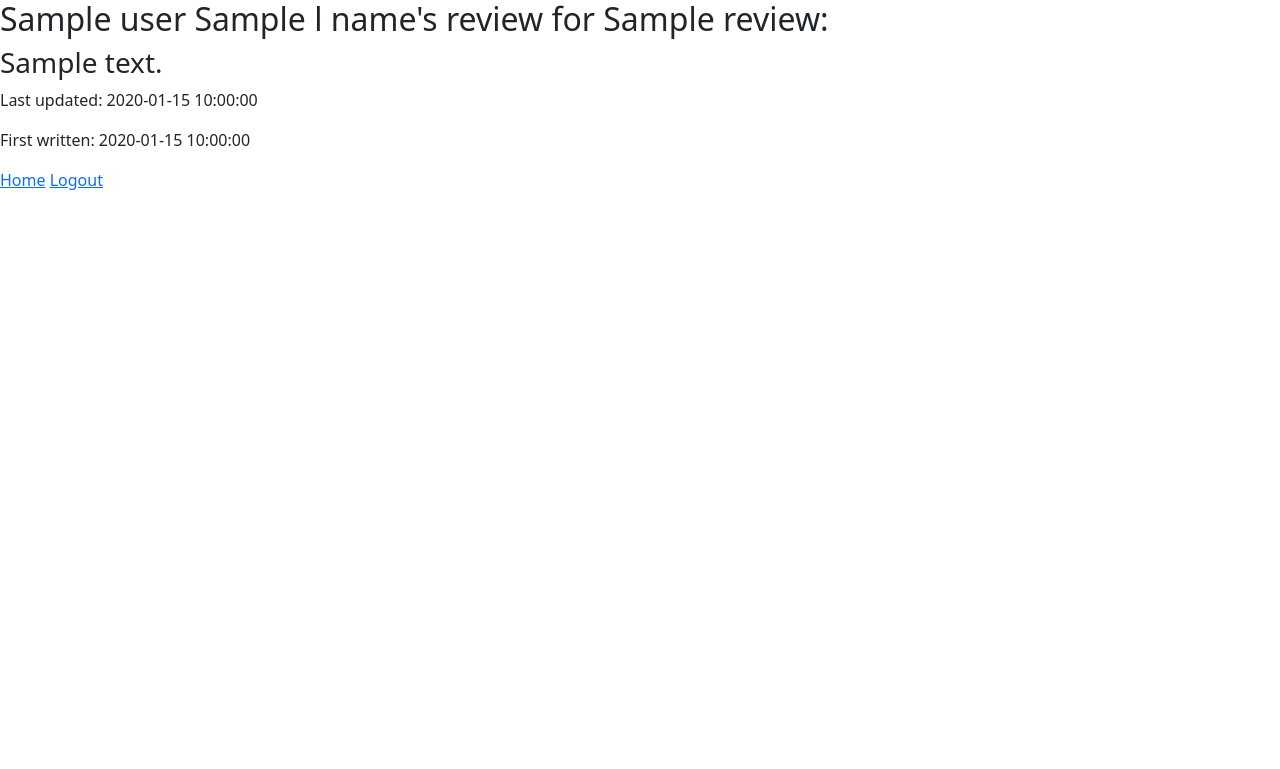
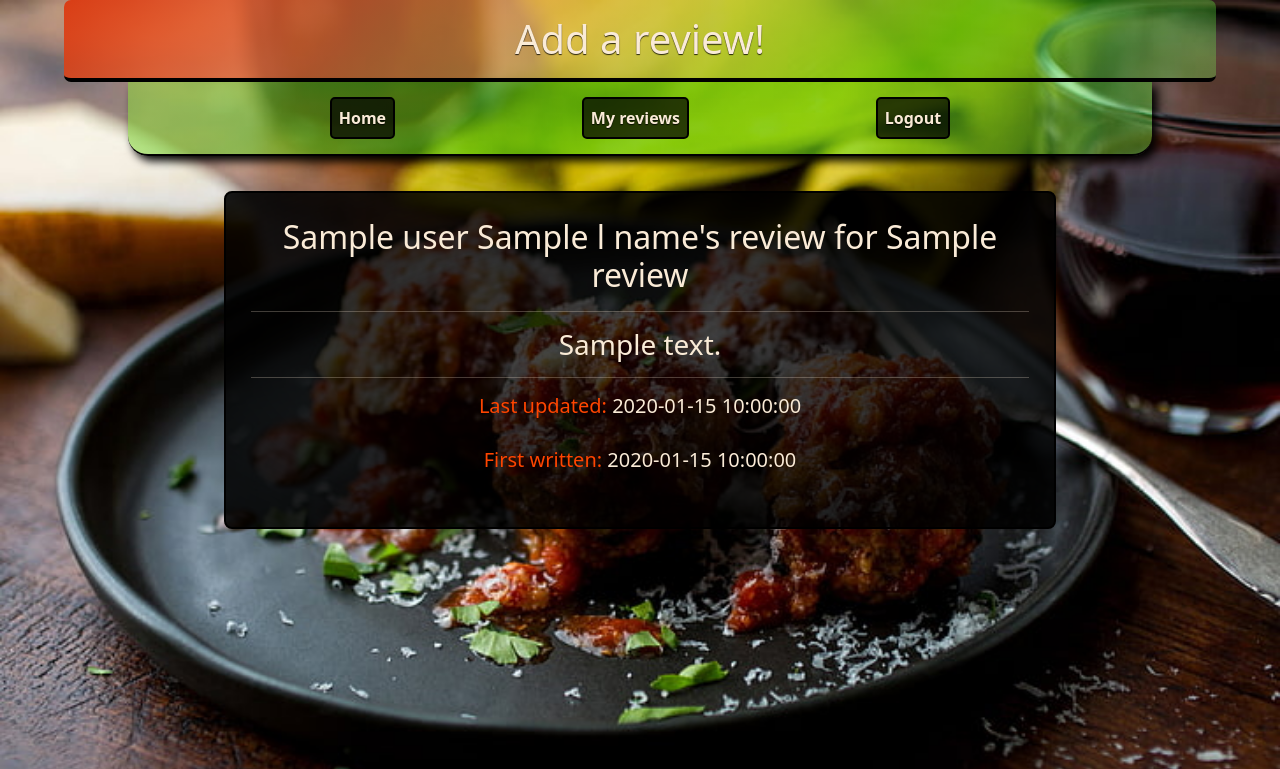
Before and after one commit to DouglasH9/possible_meatball_meter, a Flask app: template flask_app/templates/show_review.html in a window 1280 px wide. Shown: the top 769 px of the page. Run offline with Flask 2, Linux system fonts and the light colour scheme; the template is opened without the code that fills it: most values are stand-ins (such as "Sample title", 1, 10 or a date in 2020).

Commit message:
show review page almost done

```diff
--- /dev/null
+++ b/flask_app/static/css/show_review.css
@@ -0,0 +1,24 @@
+#review_container{
+    margin: 35px auto 0;
+    padding: 25px;
+    width: 65%;
+    border: 2px solid black;
+    border-radius: 8px;
+    background-image: radial-gradient(rgb(0, 0, 0, 0.7), rgb(0,0,0,0.9));
+    color: antiquewhite;
+}
+
+.space{
+    margin-bottom: 30px;
+}
+
+.red {
+    color: orangered;
+}
+
+#btns{
+    width: 50%;
+    display: flex;
+    justify-content: center;
+    align-items: center;
+}
--- a/flask_app/templates/show_review.html
+++ b/flask_app/templates/show_review.html
@@ -5,30 +5,42 @@
     <meta http-equiv="X-UA-Compatible" content="IE=edge">
     <meta name="viewport" content="width=device-width, initial-scale=1.0">
     <link href="https://cdn.jsdelivr.net/npm/bootstrap@5.1.1/dist/css/bootstrap.min.css" rel="stylesheet" integrity="sha384-F3w7mX95PdgyTmZZMECAngseQB83DfGTowi0iMjiWaeVhAn4FJkqJByhZMI3AhiU" crossorigin="anonymous">
+    <link rel="stylesheet" href="{{ url_for('static', filename='css/add_review.css') }}">
+    <link rel="stylesheet" href="{{ url_for('static', filename='css/show_review.css') }}">
     <title>Review</title>
 </head>
 <body>
-    <h2>{{review.user.fName}} {{review.user.lName.0}}'s review for {{review.restaurant_name}}:</h2>
-    <h3>{{review.review}}</h3>
+    <h1 id="banner">Add a review!</h1>
+    <div id="nav_bar">
+        <a id="nav_btn" href="/dashboard">Home</a>
+        <a id="nav_btn" href="/my_reviews">My reviews</a>
+        <a id="nav_btn" href="/logout">Logout</a>
+    </div>
+    <div id="review_container">
+        <h2 class="block">{{review.user.fName}} {{review.user.lName.0}}'s review for {{review.restaurant_name}}</h2>
+        <hr>
+        <h3 class="block">{{review.review}}</h3>
+        <hr>
         {% if review.is_blasted == 1 %}
-        <p>Blasted with protein?: You better believe it, bröther!</p>
+            <h4 class="block space"><span class="red">Blasted with protein?: </span>You better believe it, bröther!</h4>
         {% elif review.is_blasted == 0 %}
-        <p>Blasted with protein?: Nope! Definitely not!</p>
+            <h4 class="block space"><span class="red">Blasted with protein?: </span>Nope! Definitely not!</h4>
         {% endif %}
         {% if review.is_affordable == 1 %}
-        <p>Affordable?: Abso - lutely!</p>
+            <h4 class="block space"><span class="red">Affordable?: </span>Abso - lutely!</h4>
         {% elif review.is_affordable == 0 %}
-        <p>Affordable?: Better bring some extra cash!</p>
+            <h4 class="block space"><span class="red">Affordable?: </span>Better bring some extra cash!</h4>
         {% endif %}
-    <p>Last updated: {{review.updated_at}}</p>
-    <p>First written: {{review.created_at}}</p>
+        <h5 class="block space"><span class="red">Last updated: </span>{{review.updated_at}}</h5>
+        <h5 class="block space"><span class="red">First written: </span>{{review.created_at}}</h5>
         {% if review.user_id == userId %}
+            <div class="btn-group" id="btns">
                 <a href="/edit/{{review.id}}" class="btn btn-warning">Edit Review</a>
                 <form action="/delete/{{review.id}}" method="POST">
                     <input value="Delete" type="submit" name="delete" id="delete" class="btn btn-danger" onclick="confirm('Are you sure you want to delete? This will be permanent!')">
                 </form>
+            </div>
         {% endif %}
-    <a href="/dashboard">Home</a>
-    <a href="/logout">Logout</a>
+    </div>
 </body>
 </html>
```
Lines whose indentation alone changed are shown as unchanged.
